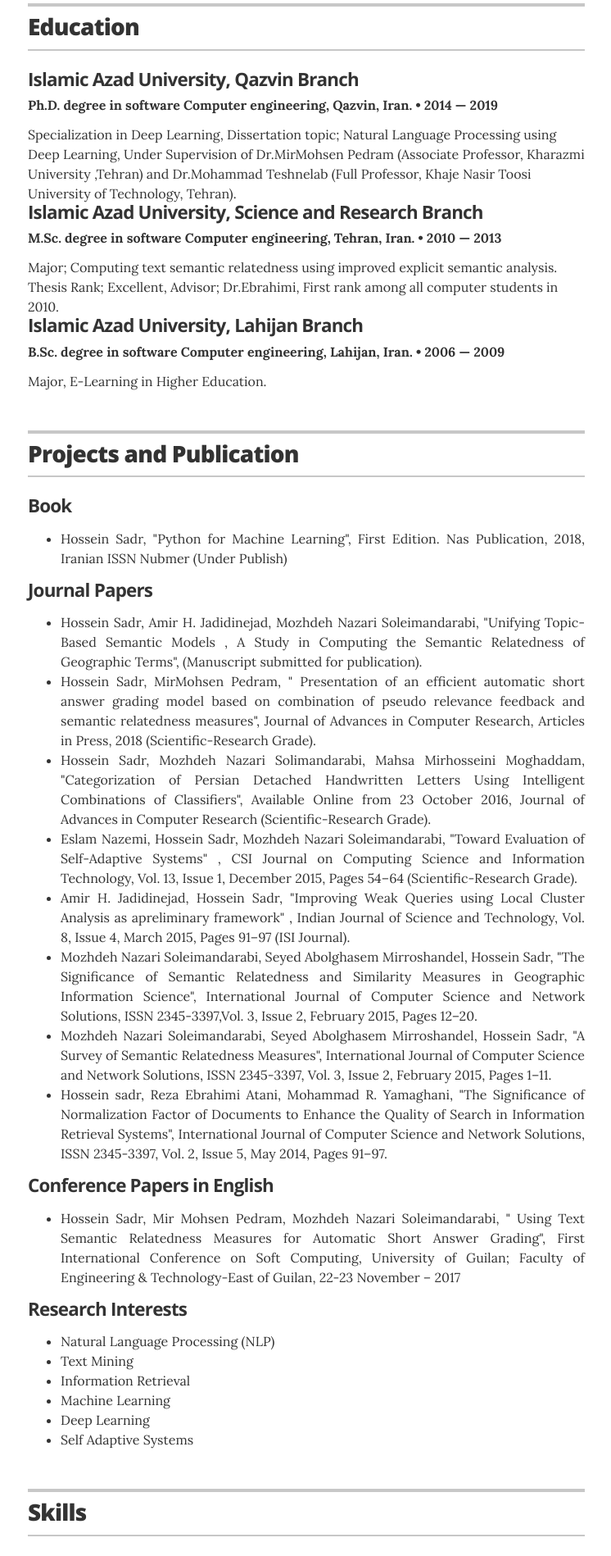
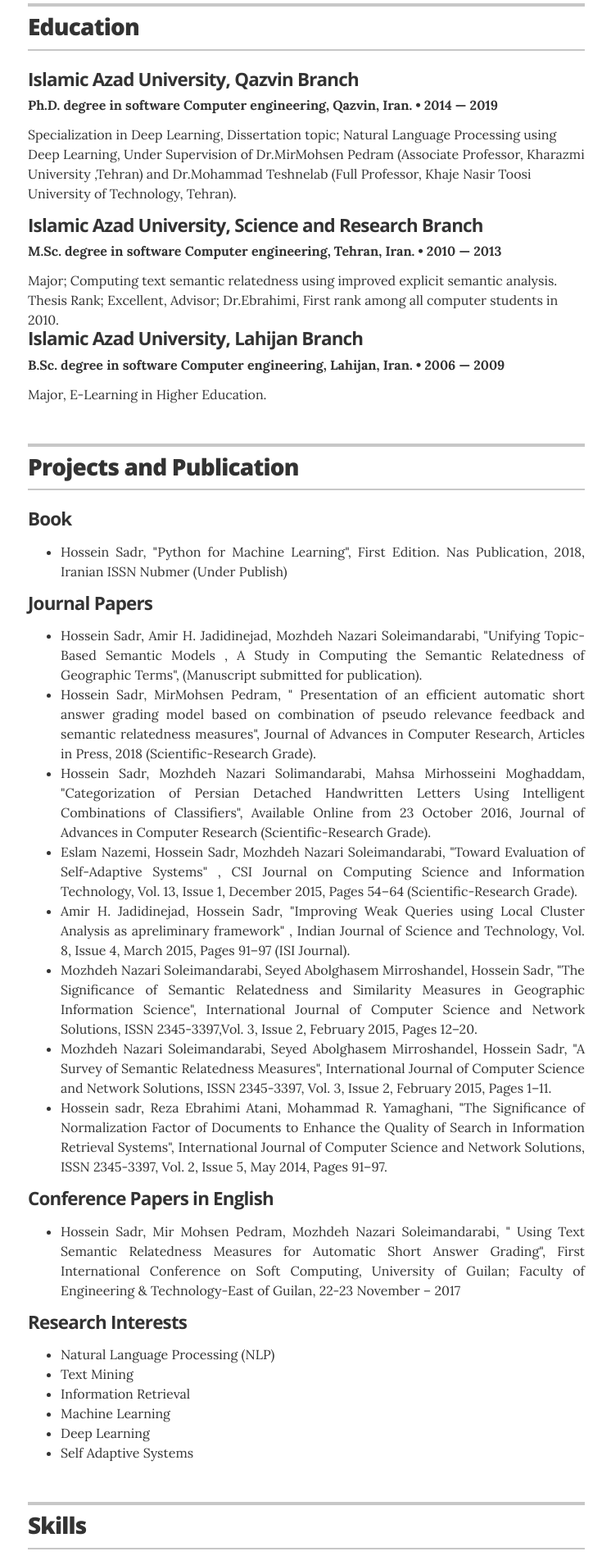
Before and after one commit to hosseinsadr/hosseinsadr.github.io, a Jekyll site: the page built from index.html, in a window 1280 px wide. Shown: the part 2129-4027 px from the top of the page at 82% size, without its empty margins (266-1012 px from the left). Built offline with Jekyll 4.4.1, drawn with Linux system fonts in a browser that asks for light colours.

```diff
--- a/_data/education.yml
+++ b/_data/education.yml
@@ -2,7 +2,7 @@
 - degree: Ph.D. degree in software Computer engineering, Qazvin, Iran.
   uni: Islamic Azad University, Qazvin Branch
   year: 2014 &mdash; 2019
-  summary: Specialization in Deep Learning, Dissertation topic; Natural Language Processing using Deep Learning, Under Supervision of  Dr.MirMohsen Pedram (Associate Professor, Kharazmi University ,Tehran) and Dr.Mohammad Teshnelab (Full Professor, Khaje Nasir Toosi University of Technology, Tehran).
+  summary: <p> Specialization in Deep Learning, Dissertation topic; Natural Language Processing using Deep Learning, Under Supervision of  Dr.MirMohsen Pedram (Associate Professor, Kharazmi University ,Tehran) and Dr.Mohammad Teshnelab (Full Professor, Khaje Nasir Toosi University of Technology, Tehran).</p>
 
   #awards:
     #- award: Summa Cumme Laude graduate
```
